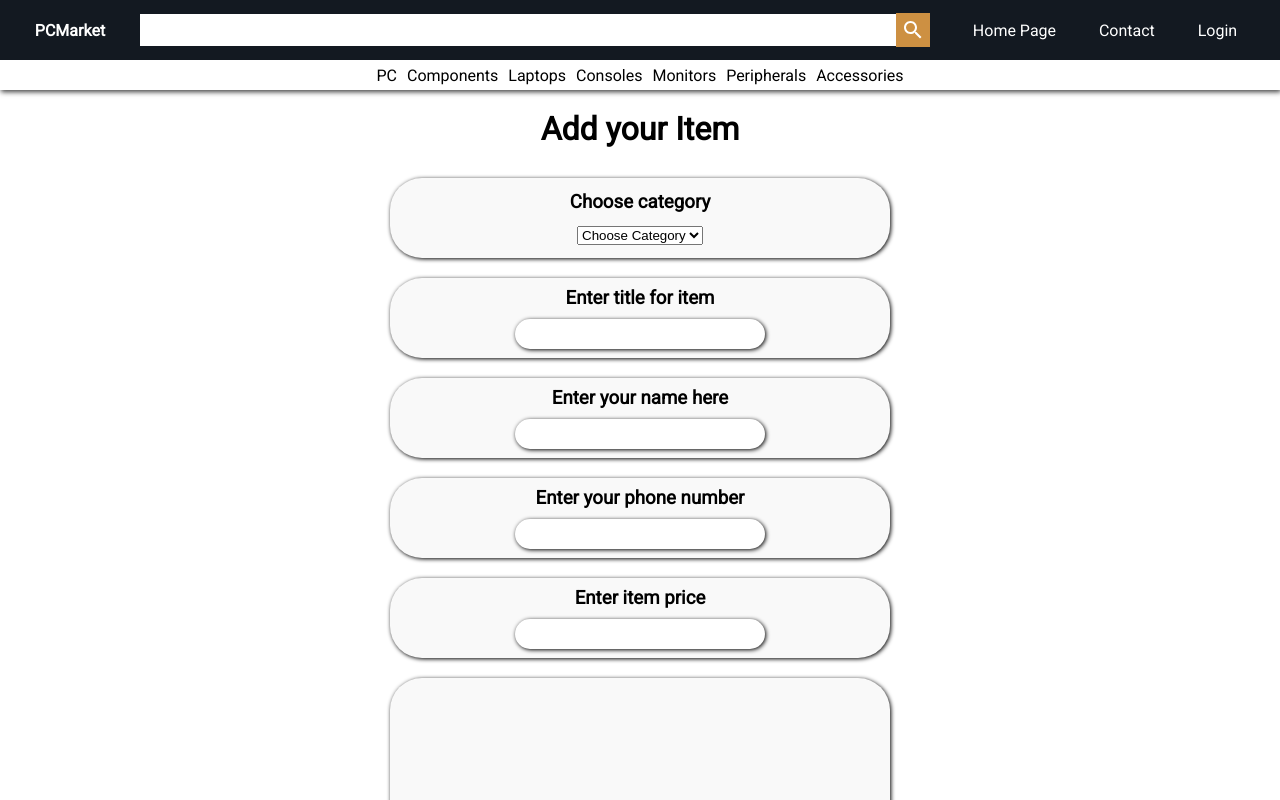
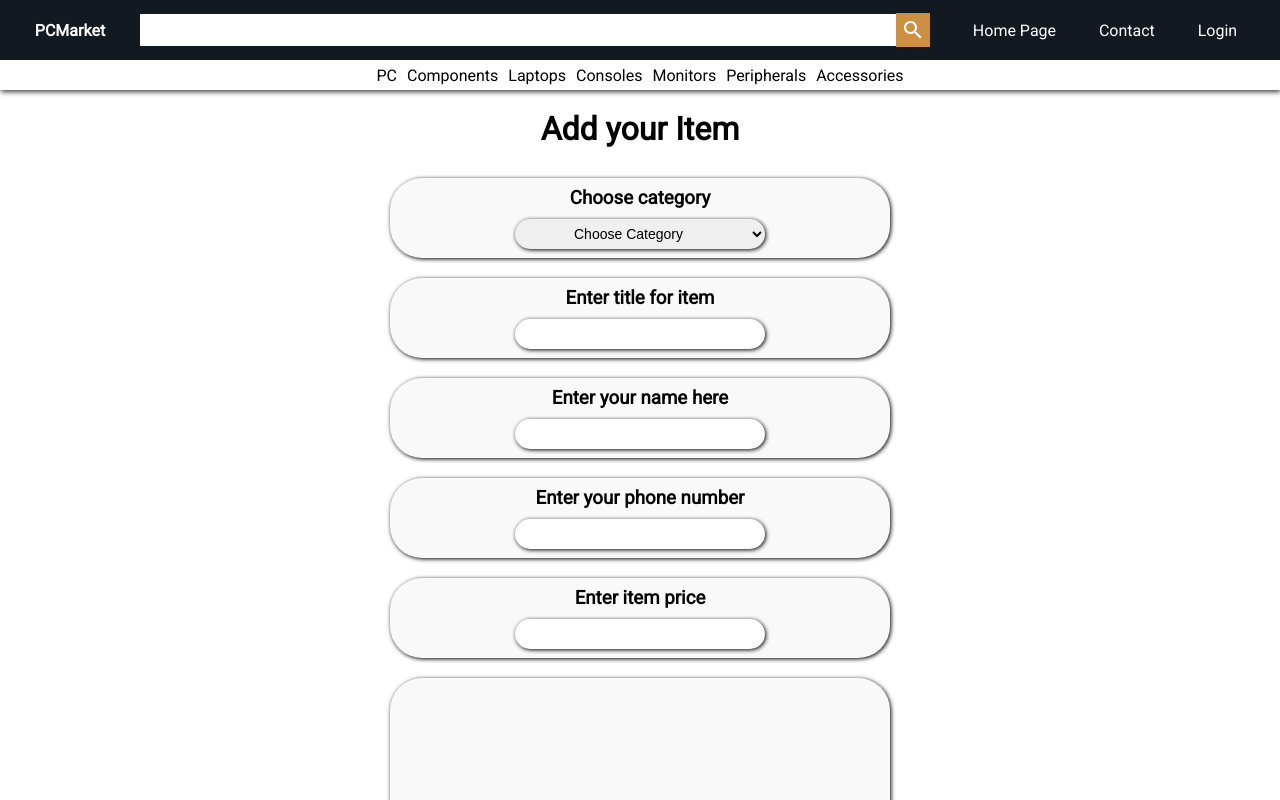
Before and after one commit to Iashvili27/PCMarket, a React (Create React App) app: page /additem in a window 1280 px wide. Shown: the top 800 px of the page. Built offline with nearby package versions, Linux system fonts and the light colour scheme; no server answers; the database is empty.

Commit message:
commit 10

```diff
--- a/public/index.html
+++ b/public/index.html
@@ -12,8 +12,6 @@
     />
     <meta name="theme-color" content="#000000" />
     <meta name="description" content="Sale your pc components here!" />
-    <link rel="apple-touch-icon" href="%PUBLIC_URL%/logo192.png" />
-    <link rel="manifest" href="%PUBLIC_URL%/manifest.json" />
     <title>Welcome to PCMarket!</title>
   </head>
   <body>
--- a/src/components/Pages/AddItem.js
+++ b/src/components/Pages/AddItem.js
@@ -34,6 +34,7 @@ function AddItem() {
             <div className="additem-category">
               <h3>Choose category</h3>
               <select
+                className="item-select"
                 onChange={(e) => setCategory(e.target.value)}
                 name="category"
                 id="category"
--- a/src/components/Pages/Additem.css
+++ b/src/components/Pages/Additem.css
@@ -107,3 +107,18 @@
 .succesfullyadded p {
   color: red;
 }
+
+.item-select {
+  display: flex;
+  align-self: center;
+  height: 30px;
+  text-indent: 5px;
+  box-sizing: border-box;
+  padding: 0 50px 0 50px;
+  width: 50%;
+  font-size: 14px;
+  border: none;
+  outline: none;
+  filter: drop-shadow(1px 1px 2px black);
+  border-radius: 1rem;
+}
--- a/src/components/Pages/Homepage.css
+++ b/src/components/Pages/Homepage.css
@@ -1,3 +1,4 @@
 .container {
   margin: 50px;
+  min-height: 600px;
 }
```
Also changed, not shown: src/components/Cards/Card.js (+1 -17 lines).
